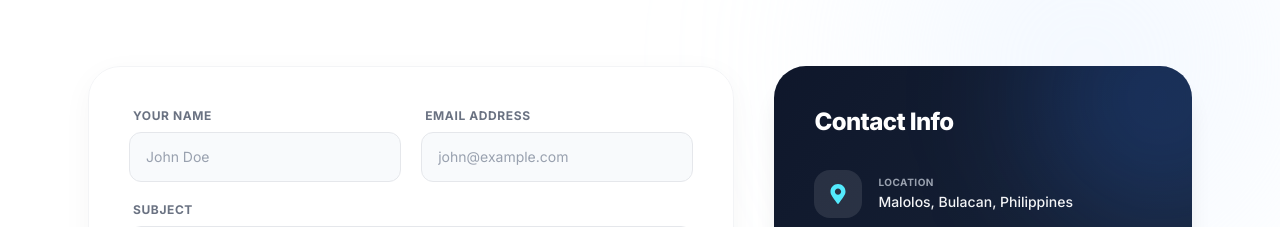
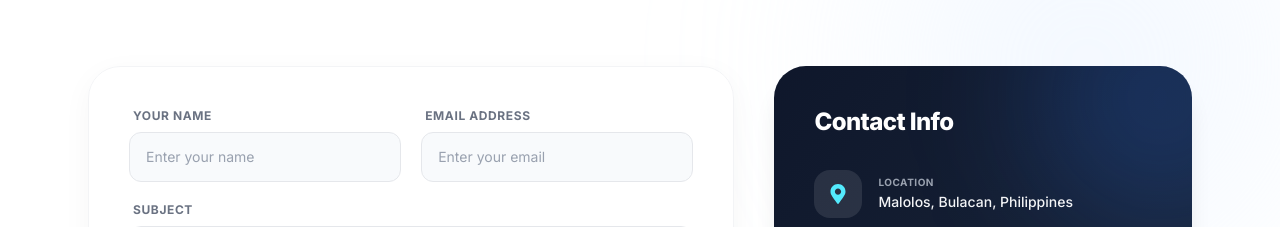
Before and after one commit to bulsu-laynoee/my-portfolio, a Next.js app: page / in a window 1280 px wide. Shown: the part 6130-6357 px from the top of the page. Built offline with nearby package versions, Linux system fonts and the light colour scheme.

Commit message:
Fix contact

```diff
--- a/components/Contact.tsx
+++ b/components/Contact.tsx
@@ -104,7 +104,7 @@ export default function Contact() {
                       type="text"
                       name="name"
                       required
-                      placeholder="John Doe"
+                      placeholder="Enter your name"
                       className="w-full bg-slate-50 dark:bg-slate-800/50 border border-gray-200 dark:border-gray-700 rounded-xl px-4 py-3.5 focus:outline-none focus:ring-2 focus:ring-blue-500/50 focus:border-blue-500 dark:focus:border-cyan-500 focus:bg-white dark:focus:bg-slate-800 transition-all placeholder-gray-400 dark:placeholder-gray-500 text-gray-800 dark:text-white text-sm"
                       suppressHydrationWarning
                     />
@@ -115,7 +115,7 @@ export default function Contact() {
                       type="email"
                       name="email"
                       required
-                      placeholder="john@example.com"
+                      placeholder="Enter your email"
                       className="w-full bg-slate-50 dark:bg-slate-800/50 border border-gray-200 dark:border-gray-700 rounded-xl px-4 py-3.5 focus:outline-none focus:ring-2 focus:ring-blue-500/50 focus:border-blue-500 dark:focus:border-cyan-500 focus:bg-white dark:focus:bg-slate-800 transition-all placeholder-gray-400 dark:placeholder-gray-500 text-gray-800 dark:text-white text-sm"
                       suppressHydrationWarning
                     />
```
